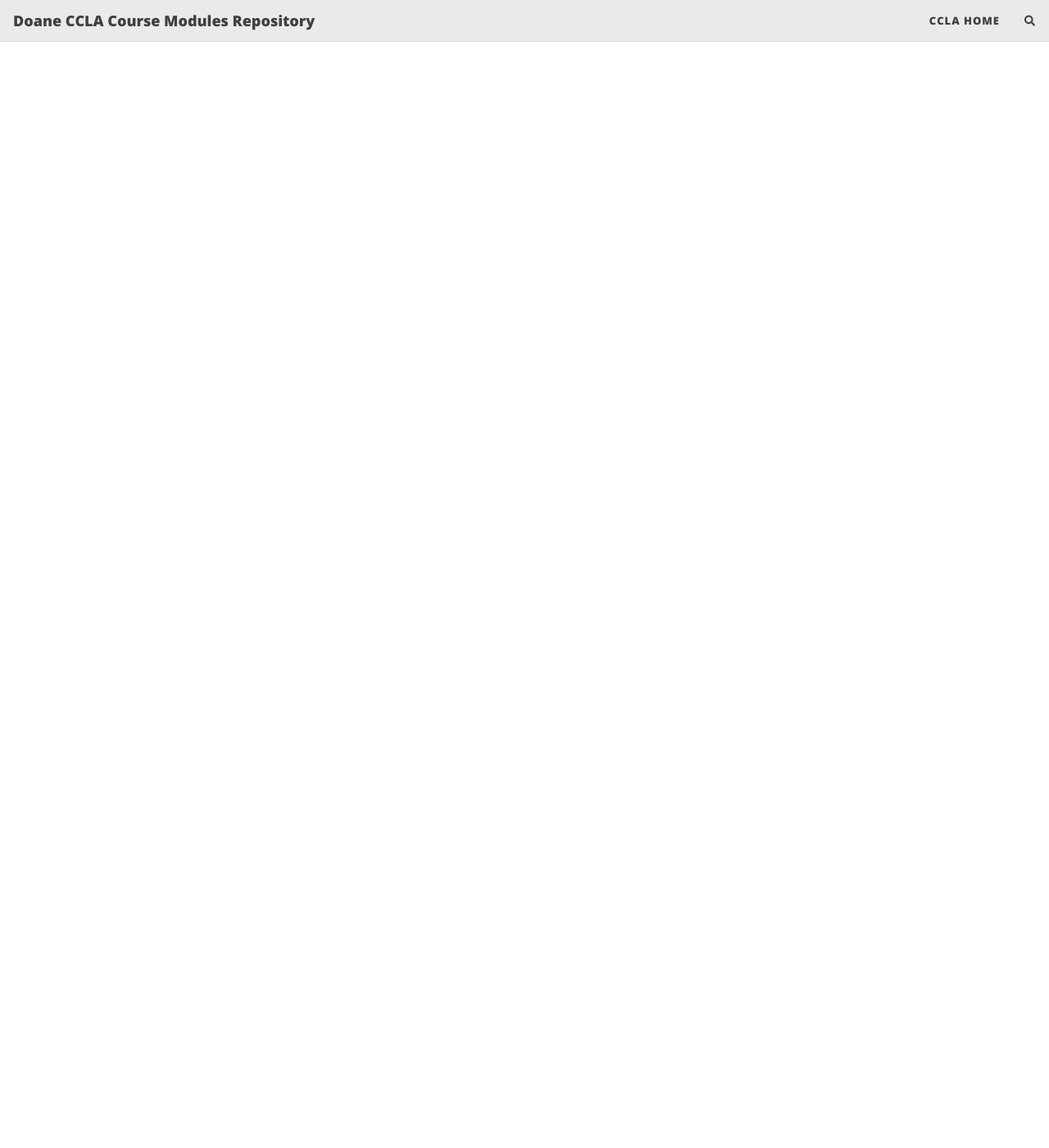
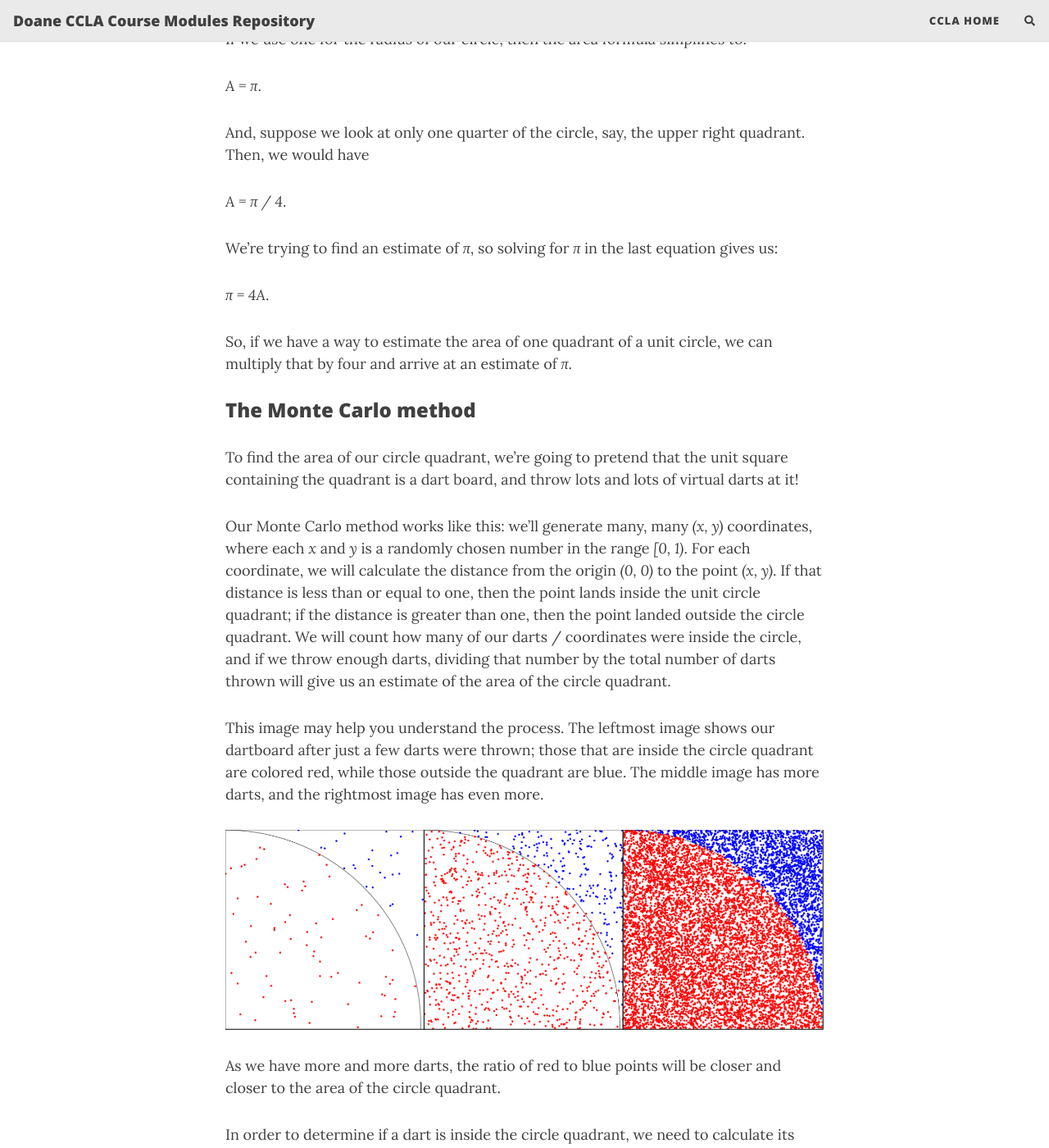
Before and after one commit to mmeysenburg/ccla-class-modules, a Jekyll site: the page built from _posts/2023-10-17-parallel-python.md, in a window 1280 px wide and 1400 px high, scrolled down 1861 px. Shown: the whole window at 82% size. Built offline with Jekyll 4.4.1, drawn with Linux system fonts in a browser that asks for light colours; nearby versions of some CDN libraries; comment, search, counter and statistics services are not loaded; some of the changed text lies outside the part shown.

Commit message:
Updated parallel python post

```diff
--- a/_posts/2023-10-17-parallel-python.md
+++ b/_posts/2023-10-17-parallel-python.md
@@ -6,12 +6,9 @@ tags: [OpenMPI,Python]
 comments: false
 ---
 
-
 ## Introduction for instructors
 
-
 This page describes a course module for teaching parallelism with OpenMPI in Python. The materials are adapted from those used in teaching the BIO 371 DIVAS Seminar II, which was the capstone course for our [Digital Imaging and Vision Applications in Science (DIVAS)](https://www.nsf.gov/awardsearch/showAward?AWD_ID=1608754&HistoricalAwards=false) program. The course description for this course is:
-
 
 >This seminar is a capstone to the Doane Digital Imaging and Vision
 >Applications in Science Project and is intended for DIVA scholars. Students
@@ -35,11 +32,58 @@ This page describes a course module for teaching parallelism with OpenMPI in Pyt
 >- Mentoring DIVAS I cohort
 >- MindExpo presentation regarding DIVAS I activities / summer research
 
-
 The DIVAS Seminar II course was taught to non-computing majors who had minimal programming experience. So, our approach was to introduce the subject of parallelism in as simple a way as possible.
-
 
 ---
 
+## Module introduction
 
-## Module introduction
+We will use a single problem to motivate our discussion for this module: estimating the mathematical constant *π*. There are a wide variety of different infinite series formulae for estimating *π*, but the approach we will take here uses a *Monte Carlo method*, which means that it relies on randomness.
+
+### Using a circle's area to estimate *π*
+
+Consider the formula for calculating the area of a circle with radius *r*:
+
+![Area of a circle](../assets/img/circle-area.png)
+
+If we use one for the radius of our circle, then the area formula simplifies to:
+
+*A = π*.
+
+And, suppose we look at only one quarter of the circle, say, the upper right quadrant. Then, we would have
+
+*A = π / 4*.
+
+We're trying to find an estimate of *π*, so solving for *π* in the last equation gives us:
+
+*π = 4A*.
+
+So, if we have a way to estimate the area of one quadrant of a unit circle, we can multiply that by four and arrive at an estimate of *π*.
+
+### The Monte Carlo method
+
+To find the area of our circle quadrant, we're going to pretend that the unit square containing the quadrant is a dart board, and throw lots and lots of virtual darts at it!
+
+Our Monte Carlo method works like this: we'll generate many, many *(x, y)* coordinates, where each *x* and *y* is a randomly chosen number in the range *[0, 1)*. For each coordinate, we will calculate the distance from the origin *(0, 0)* to the point *(x, y)*. If that distance is less than or equal to one, then the point lands inside the unit circle quadrant; if the distance is greater than one, then the point landed outside the circle quadrant. We will count how many of our darts / coordinates were inside the circle, and if we throw enough darts, dividing that number by the total number of darts thrown will give us an estimate of the area of the circle quadrant.
+
+This image may help you understand the process. The leftmost image shows our dartboard after just a few darts were thrown; those that are inside the circle quadrant are colored red, while those outside the quadrant are blue. The middle image has more darts, and the rightmost image has even more.
+
+![Monte Carlo method](../assets/img/monte-carlo-pi.png)
+
+As we have more and more darts, the ratio of red to blue points will be closer and closer to the area of the circle quadrant.
+
+In order to determine if a dart is inside the circle quadrant, we need to calculate its distance from the origin. Generally speaking, the distance between two points *(x<sub>1</sub>, y<sub>1</sub>)* and *(x<sub>2</sub>, y<sub>2</sub>)* can be determined by this formula:
+
+![General distance formula](../assets/img/distance-formula.png)
+
+We can simplify things to make the formula simpler and faster to calculate. First, recall that one of our points in this situation is always *(0, 0)*. Let's assume that *(x<sub>1</sub>, y<sub>1</sub>) = (0, 0)*. Now, the subtractions are eliminated, because subtracting zero from any value leaves you with the same value. So, our distance formula is now:
+
+![Simplified distance formula](../assets/img/distance-formula-1.png)
+
+Squaring both sides, we have:
+
+![Further simplified distance formula](../assets/img/distance-formula-2.png)
+
+We are interested in the case where *d ≤ 1*. Squaring both sides of that inequality, we have *d<sup>2</sup> ≤ 1<sup>2</sup> = 1*. So, if the Boolean expression `x * x + y * y <= 1.0` is true, our dart was inside the circle quadrant.
+
+## Python solution, take one
```
